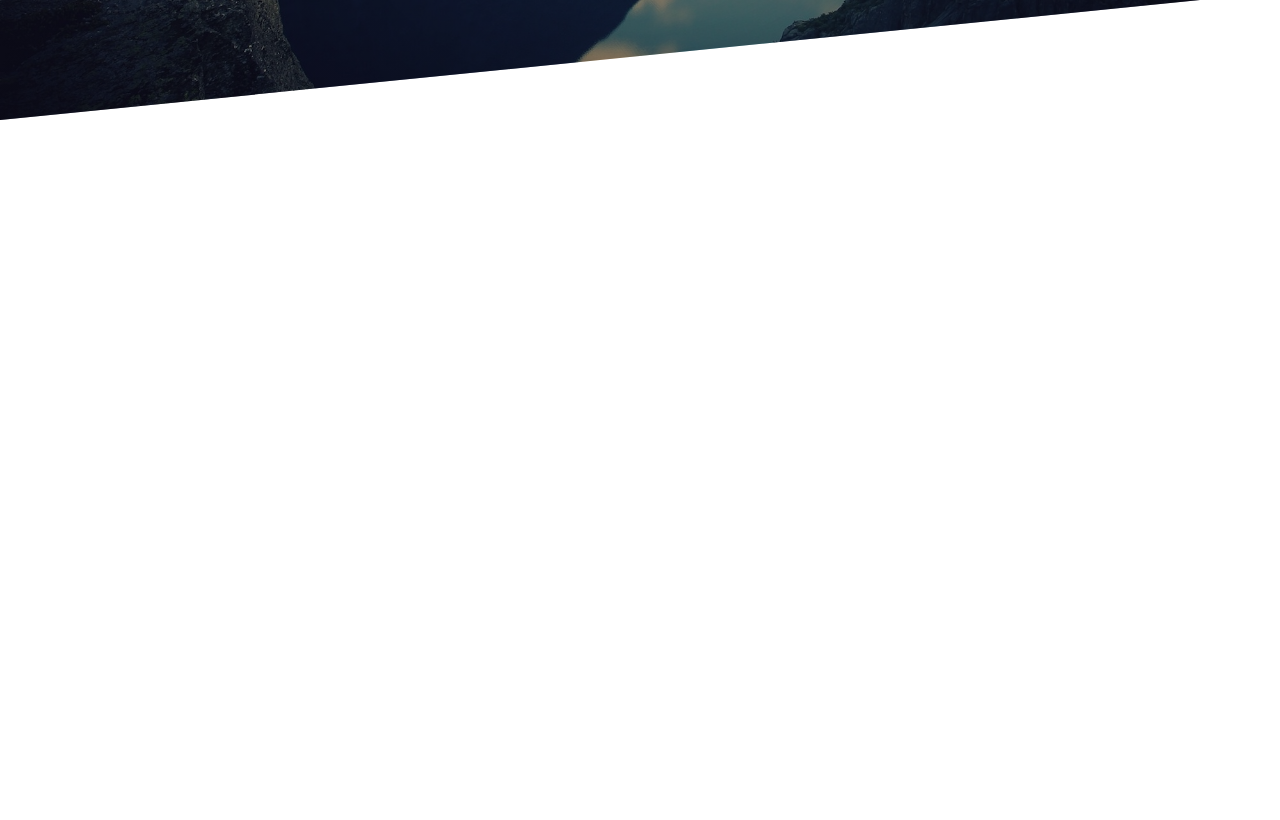
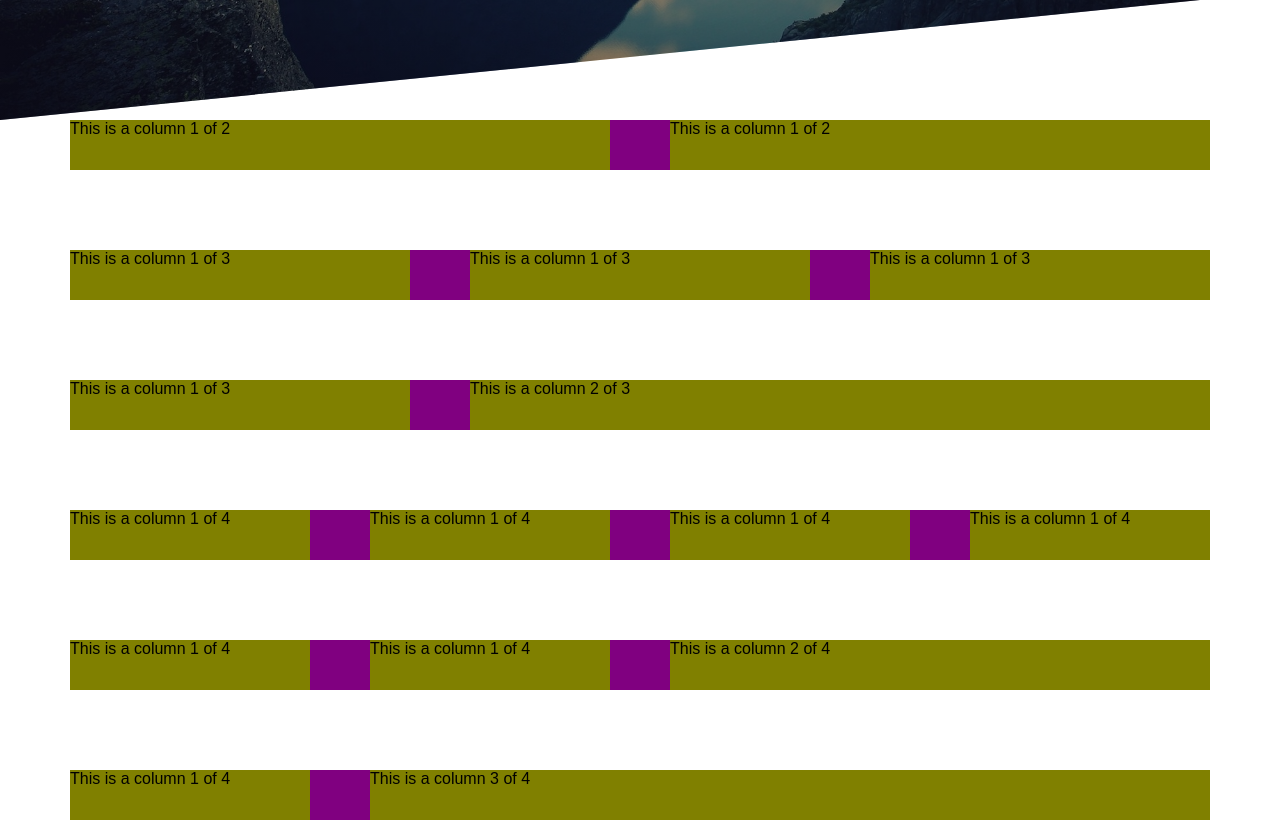
Before and after one commit to XusniddinNarkulov/Magic-Life, a website: page index.html in a window 1280 px wide. Shown: the part 520-1340 px from the top of the page. Before the commit the page ends 800 px from the top, so only its background shows below. Drawn offline with Linux system fonts and the light colour scheme.

Commit message:
float bilan gridni isbotlash

```diff
--- a/index.html
+++ b/index.html
@@ -12,9 +12,40 @@
       <img src="img/logo-white.png" alt="" />
       <div class="header__text">
         <h1>OUTDOORS</h1>
-        <h3>IS WHERE LIFE HAPPENS!</h3>
+        <h2>IS WHERE LIFE HAPPENS!</h2>
         <a href="">DISCOVER OUR TOURS</a>
       </div>
     </div>
+
+    <section class="grid-test">
+      <div class="row">
+        <div class="col-1-of-2">This is a column 1 of 2</div>
+        <div class="col-1-of-2">This is a column 1 of 2</div>
+      </div>
+      <div class="row">
+        <div class="col-1-of-3">This is a column 1 of 3</div>
+        <div class="col-1-of-3">This is a column 1 of 3</div>
+        <div class="col-1-of-3">This is a column 1 of 3</div>
+      </div>
+      <div class="row">
+        <div class="col-1-of-3">This is a column 1 of 3</div>
+        <div class="col-2-of-3">This is a column 2 of 3</div>
+      </div>
+      <div class="row">
+        <div class="col-1-of-4">This is a column 1 of 4</div>
+        <div class="col-1-of-4">This is a column 1 of 4</div>
+        <div class="col-1-of-4">This is a column 1 of 4</div>
+        <div class="col-1-of-4">This is a column 1 of 4</div>
+      </div>
+      <div class="row">
+        <div class="col-1-of-4">This is a column 1 of 4</div>
+        <div class="col-1-of-4">This is a column 1 of 4</div>
+        <div class="col-2-of-4">This is a column 2 of 4</div>
+      </div>
+      <div class="row">
+        <div class="col-1-of-4">This is a column 1 of 4</div>
+        <div class="col-3-of-4">This is a column 3 of 4</div>
+      </div>
+    </section>
   </body>
 </html>
--- a/sass/abstract/_mixin.scss
+++ b/sass/abstract/_mixin.scss
@@ -3,3 +3,10 @@
   justify-content: center;
   text-align: center;
 }
+@mixin clearfix {
+  &::after {
+    content: "";
+    display: block;
+    clear: both;
+  }
+}
--- a/sass/abstract/_variables.scss
+++ b/sass/abstract/_variables.scss
@@ -1,3 +1,7 @@
 $LightGreen: #7ed56f;
 $MediumGreen: #55c57a;
 $DarkGreen: #28b485;
+
+$grid-width: 114rem;
+$space-vertical: 8rem;
+$space-horizontal: 6rem;
--- a/sass/layout/_grid.scss
+++ b/sass/layout/_grid.scss
@@ -0,0 +1,42 @@
+.row {
+  max-width: $grid-width;
+  margin: 0 auto;
+  background-color: purple;
+  &:not(:last-child) {
+    margin-bottom: $space-vertical;
+  }
+  @include clearfix;
+
+  [class^="col-"] {
+    background-color: olive;
+    float: left;
+    height: 5rem;
+    &:not(:last-child) {
+      margin-right: $space-horizontal;
+    }
+  }
+  .col-1-of-2 {
+    width: calc((100% - #{$space-horizontal}) / 2);
+  }
+  .col-1-of-3 {
+    width: calc((100% - #{$space-horizontal * 2}) / 3);
+  }
+  .col-2-of-3 {
+    width: calc(
+      2 * ((100% - #{$space-horizontal * 2}) / 3) + #{$space-horizontal}
+    );
+  }
+  .col-1-of-4 {
+    width: calc((100% - #{$space-horizontal * 3}) / 4);
+  }
+  .col-2-of-4 {
+    width: calc(
+      2 * ((100% - #{$space-horizontal * 3}) / 4) + #{$space-horizontal}
+    );
+  }
+  .col-3-of-4 {
+    width: calc(
+      3 * ((100% - #{$space-horizontal * 3}) / 4) + #{$space-horizontal * 2}
+    );
+  }
+}
--- a/sass/layout/_header.scss
+++ b/sass/layout/_header.scss
@@ -19,7 +19,11 @@
     @include center;
 
     h1 {
-      font-size: 5.2rem;
+      font-size: 6.2rem;
+      letter-spacing: 1rem;
+    }
+    h2 {
+      font-size: 3.2rem;
       letter-spacing: 0.5rem;
     }
 
@@ -53,3 +57,4 @@
       }
     }
   }
+}
--- a/sass/main.scss
+++ b/sass/main.scss
@@ -3,3 +3,4 @@
 @import "abstract/variables";
 @import "layout/header";
 @import "base/animations";
+@import "layout/grid";
```
Also changed, not shown: css/style.css.
